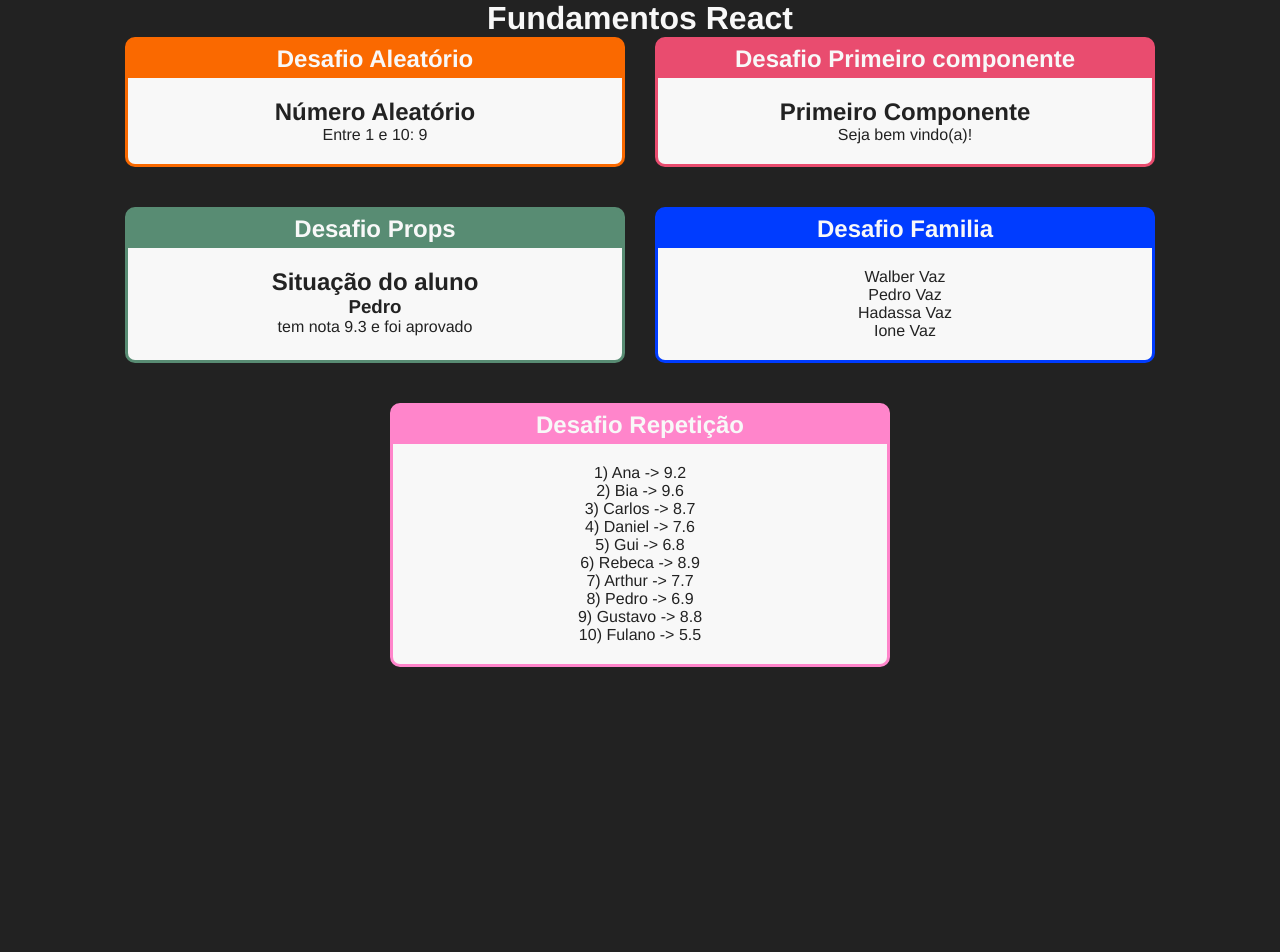
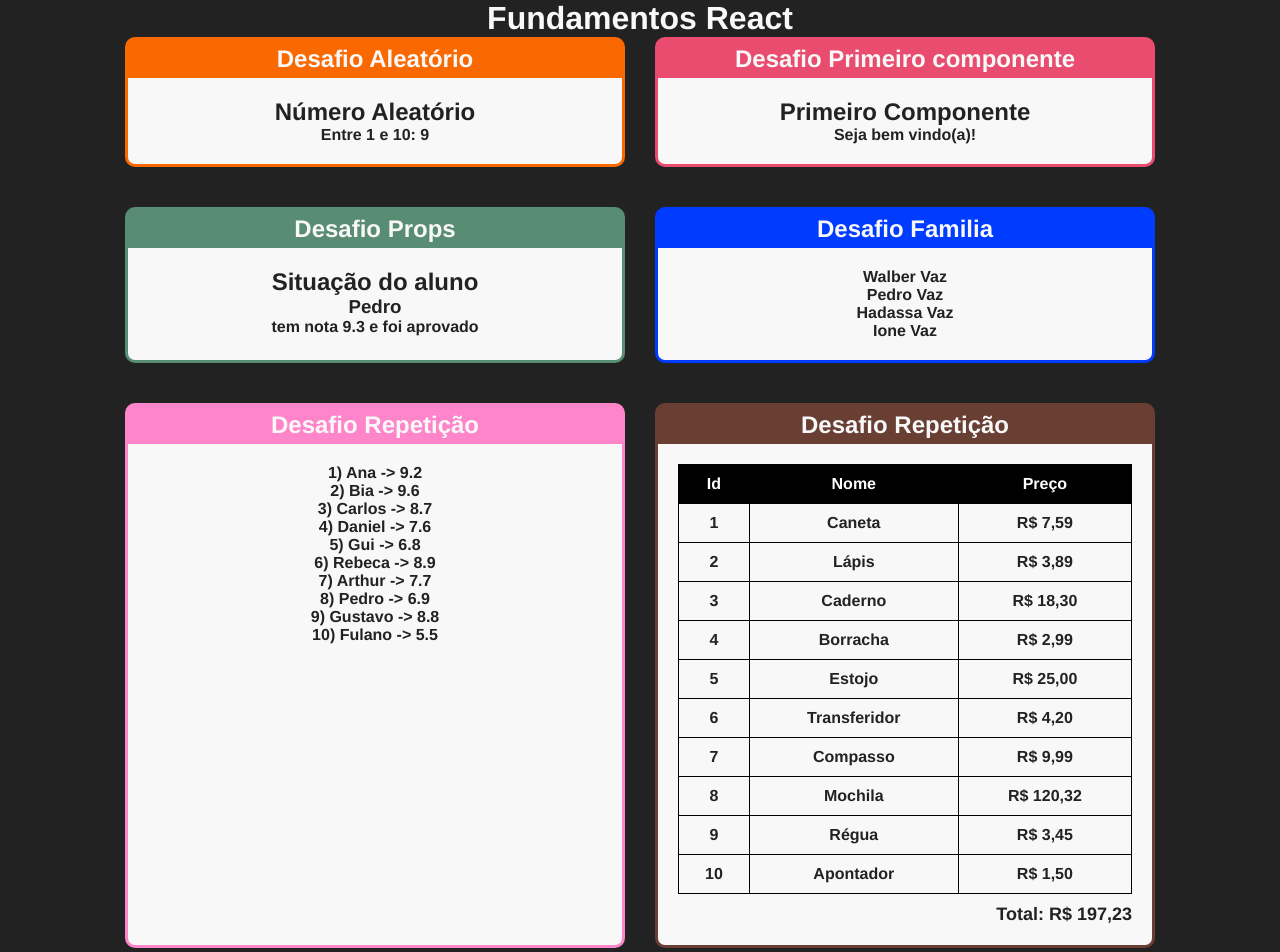
Before and after one commit to walber-vaz/curso-react-redux-cod3r, a React (Create React App) app in the folder fundamentos-react/: page / in a window 1280 px wide. Shown: the top 952 px of the page. Before the commit the page ends 800 px from the top, so only its background shows below. Built offline with nearby package versions, Linux system fonts and the light colour scheme.

Commit message:
chore: create desafio render product in table

```diff
--- a/fundamentos-react/src/App.jsx
+++ b/fundamentos-react/src/App.jsx
@@ -6,6 +6,7 @@ import Card from './components/Layout/Card';
 import Familia from './components/basicos/Familia';
 import ListaAlunos from './components/repeticao/ListaAlunos';
 import FamiliaMembro from './components/basicos/FamiliaMembro';
+import TabelaProdutos from './components/repeticao/TabelaProdutos';
 
 import './App.css';
 
@@ -34,6 +35,9 @@ function App() {
         <Card titulo="Desafio Repetição" color="#FF85CB">
           <ListaAlunos />
         </Card>
+        <Card titulo="Desafio Repetição" color="#693e33">
+          <TabelaProdutos />
+        </Card>
       </div>
     </div>
   );
--- /dev/null
+++ b/fundamentos-react/src/components/repeticao/TabelaProdutos.css
@@ -0,0 +1,23 @@
+table {
+    width: 100%;
+    border-collapse: collapse;
+}
+
+table th, table td {
+    border: 1px solid #000;
+    padding: 10px;
+}
+
+table th {
+    background-color: #000;
+    color: #fff;
+}
+
+p {
+    font-weight: bold;
+}
+.total {
+  text-align: right;
+  margin-top: 10px;
+  font-size: 18px;
+}
--- /dev/null
+++ b/fundamentos-react/src/components/repeticao/TabelaProdutos.jsx
@@ -0,0 +1,39 @@
+import React from 'react';
+import produtos from '../../data/produtos';
+
+import './TabelaProdutos.css';
+
+const TabelaProdutos = () => (
+  <div>
+    <table>
+      <thead>
+        <tr>
+          <th>Id</th>
+          <th>Nome</th>
+          <th>Preço</th>
+        </tr>
+      </thead>
+      <tbody>
+        {produtos.map((produto) => (
+          <tr key={produto.id}>
+            <td>{produto.id}</td>
+            <td>{produto.nome}</td>
+            <td>R$ {produto.preco.toFixed(2).replace('.', ',')}</td>
+          </tr>
+        ))}
+      </tbody>
+    </table>
+    <p className="total">
+      <strong>
+        Total: R$&nbsp;
+        {produtos
+          .map((produto) => produto.preco)
+          .reduce((a, b) => a + b)
+          .toFixed(2)
+          .replace('.', ',')}
+      </strong>
+    </p>
+  </div>
+);
+
+export default TabelaProdutos;
--- /dev/null
+++ b/fundamentos-react/src/data/produtos.js
@@ -0,0 +1,12 @@
+export default [
+  { id: 1, nome: 'Caneta', preco: 7.59 },
+  { id: 2, nome: 'Lápis', preco: 3.89 },
+  { id: 3, nome: 'Caderno', preco: 18.3 },
+  { id: 4, nome: 'Borracha', preco: 2.99 },
+  { id: 5, nome: 'Estojo', preco: 25.0 },
+  { id: 6, nome: 'Transferidor', preco: 4.2 },
+  { id: 7, nome: 'Compasso', preco: 9.99 },
+  { id: 8, nome: 'Mochila', preco: 120.32 },
+  { id: 9, nome: 'Régua', preco: 3.45 },
+  { id: 10, nome: 'Apontador', preco: 1.5 },
+];
```
